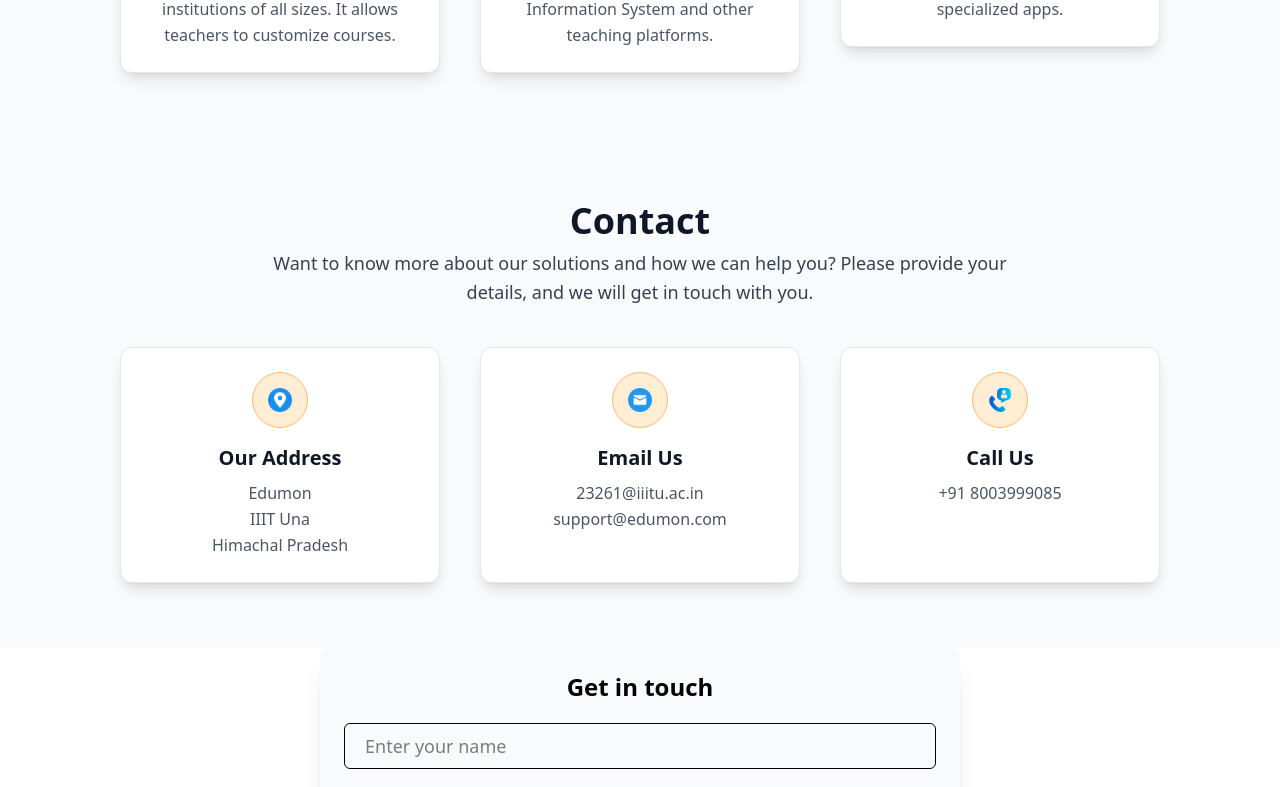
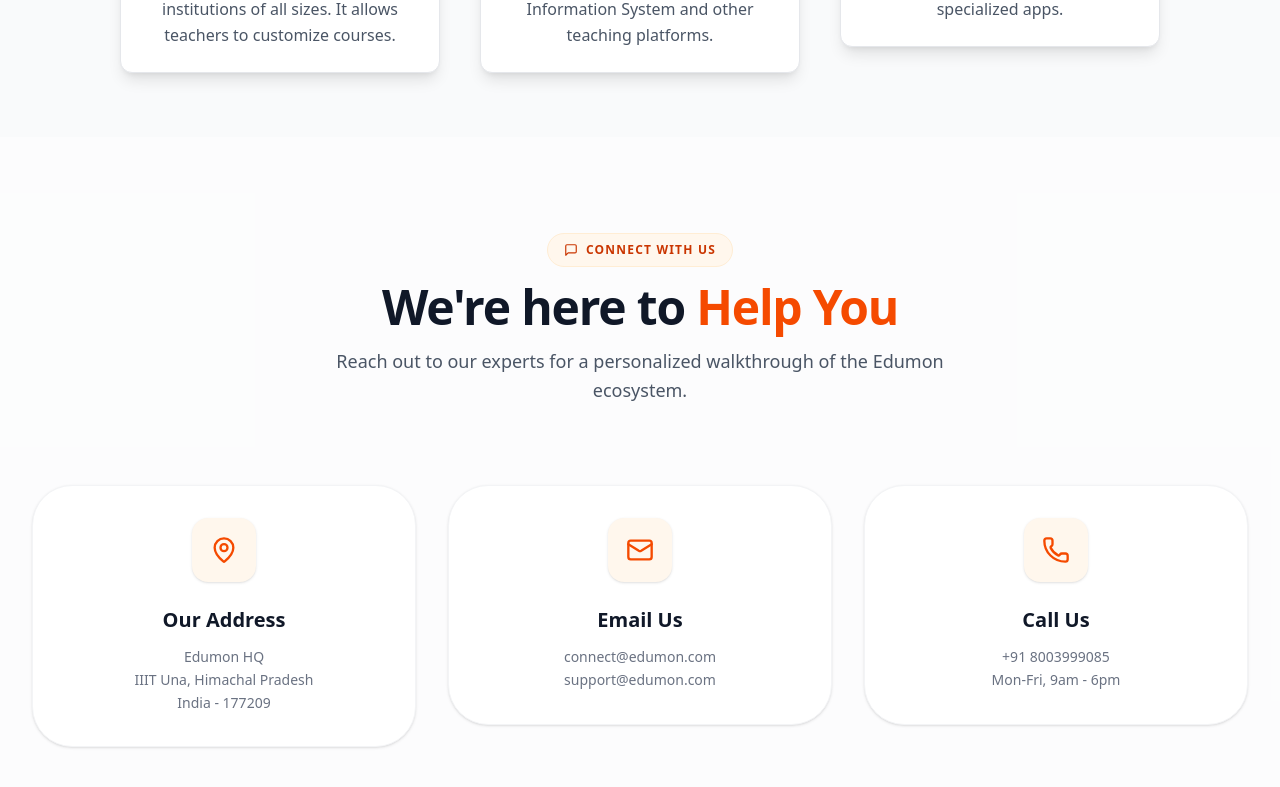
Before and after one commit to Yaswantsoni1128/Edumon, a React (Vite) app in the folder Frontend/: page / in a window 1280 px wide. Shown: the part 1840-2627 px from the top of the page. Built offline with nearby package versions, Linux system fonts and the light colour scheme; no server answers.

Commit message:
updated: contect us, about , service section ui updated

```diff
--- a/Frontend/src/components/About.jsx
+++ b/Frontend/src/components/About.jsx
@@ -1,79 +1,110 @@
 import React from 'react';
 import { motion } from 'framer-motion';
+import { ShieldCheck, Users, Zap, CheckCircle2, Award } from 'lucide-react';
 
 const About = () => {
   const cards = [
     {
-      icon: './school.png',
-      title: 'Seamless School Management',
+      icon: Users,
+      title: 'Seamless Management',
       content:
         'Effortlessly track attendance, grades, and student progress with our intuitive platform, reducing administrative workload.',
+      color: 'bg-sky-100 text-sky-600'
     },
     {
-      icon: './family.png',
-      title: 'Real-Time Parent Engagement',
+      icon: Zap,
+      title: 'Real-Time Engagement',
       content:
         'Keep parents informed with instant updates on assignments, fees, and school activities through a dedicated portal.',
+      color: 'bg-indigo-100 text-indigo-600'
     },
     {
-      icon: './cyber-security.png',
-      title: 'Secure & Scalable Solution',
+      icon: ShieldCheck,
+      title: 'Secure & Scalable',
       content:
         "Built with robust security and scalability, Edumon ensures data protection while adapting to your school's evolving needs.",
+      color: 'bg-emerald-100 text-emerald-600'
     },
   ];
 
   return (
-    <div className="py-10 px-4 sm:px-6 md:px-10 lg:px-20 xl:px-28 bg-gradient-to-br from-blue-50 to-white min-h-screen">
+    <div className="pb-20 px-4 sm:px-6 lg:px-8 bg-white min-h-screen">
+      <div className="max-w-7xl mx-auto space-y-20 lg:space-y-32">
         {/* Header Section */}
+        <div className="grid grid-cols-1 lg:grid-cols-2 gap-12 lg:gap-16 items-center">
           <motion.div
-        initial={{ opacity: 0, y: -30 }}
-        animate={{ opacity: 1, y: 0 }}
+            initial={{ opacity: 0, x: -30 }}
+            whileInView={{ opacity: 1, x: 0 }}
             transition={{ duration: 0.8 }}
-        className="bg-sky-600 mt-10 sm:mt-16 max-w-5xl mx-auto p-6 sm:p-10 rounded-3xl shadow-xl text-white text-center"
+            viewport={{ once: true }}
+            className="space-y-6"
           >
-        <h2 className="text-xl sm:text-2xl md:text-3xl lg:text-4xl font-bold mb-4">
-          Why Choose Edumon for Your School?
+            <div className="inline-flex items-center gap-2 px-4 py-2 rounded-full bg-sky-50 text-sky-700 text-[10px] font-black border border-sky-100 uppercase tracking-widest">
+              <Award size={14} />
+              <span>Verified Excellence</span>
+            </div>
+            <h2 className="text-3xl md:text-4xl lg:text-5xl font-black text-gray-900 leading-tight uppercase">
+              Why Choose Edumon for Your <span className="text-sky-600">Institution?</span>
             </h2>
-        <p className="text-sm sm:text-base md:text-lg lg:text-xl leading-relaxed">
+            <p className="text-base md:text-lg text-gray-600 leading-relaxed font-medium">
               Edumon simplifies school operations with Teacher & Student Management, ensuring
-          seamless attendance and performance tracking. Our Notices & Assignment
-          Management keeps everyone updated, while Fee & Attendance Tracking automates
-          payments and records accurately. A smart, cloud-based solution for effortless
-          school administration and improved learning experiences.
+              seamless attendance and performance tracking.
             </p>
+            <ul className="grid grid-cols-1 sm:grid-cols-2 gap-4">
+              {[
+                "Automated Attendance",
+                "Instant Notices",
+                "Secure Fees",
+                "Academic Reports"
+              ].map((text, i) => (
+                <li key={i} className="flex items-center gap-3 text-gray-700 text-[10px] font-black uppercase tracking-wider">
+                  <CheckCircle2 className="text-sky-500" size={18} />
+                  {text}
+                </li>
+              ))}
+            </ul>
           </motion.div>
 
+          <motion.div
+            initial={{ opacity: 0, scale: 0.95 }}
+            whileInView={{ opacity: 1, scale: 1 }}
+            transition={{ duration: 0.8 }}
+            viewport={{ once: true }}
+            className="relative"
+          >
+            <div className="aspect-[4/3] bg-gradient-to-br from-sky-600 to-indigo-700 rounded-[2.5rem] overflow-hidden shadow-2xl relative">
+              <img
+                src="https://images.unsplash.com/photo-1577891720d93-388d22797e8c?auto=format&fit=crop&q=80&w=1200"
+                alt="About Edumon"
+                className="w-full h-full object-cover mix-blend-overlay opacity-60 hover:scale-105 transition-transform duration-700"
+              />
+              <div className="absolute inset-0 flex items-center justify-center p-8 md:p-12 text-center text-white bg-black/10 text-xl font-medium italic uppercase tracking-tighter">
+                "Empowering educators to focus on what matters most."
+              </div>
+            </div>
+          </motion.div>
+        </div>
+
         {/* Info Boxes */}
-      <motion.div
-        className="grid grid-cols-1 sm:grid-cols-2 lg:grid-cols-3 gap-6 sm:gap-8 mt-12 max-w-7xl mx-auto"
-        initial="hidden"
-        whileInView="visible"
-        viewport={{ once: true }}
-        variants={{
-          visible: {
-            transition: {
-              staggerChildren: 0.3,
-            },
-          },
-        }}
-      >
+        <div className="grid grid-cols-1 md:grid-cols-3 gap-8 pb-10">
           {cards.map((item, idx) => (
             <motion.div
               key={idx}
-            variants={{
-              hidden: { opacity: 0, y: 40 },
-              visible: { opacity: 1, y: 0 },
-            }}
-            transition={{ duration: 0.6 }}
-            className="bg-white rounded-xl shadow-md p-6 flex flex-col items-center text-center hover:shadow-lg transition duration-300"
+              initial={{ opacity: 0, y: 20 }}
+              whileInView={{ opacity: 1, y: 0 }}
+              transition={{ duration: 0.5, delay: idx * 0.1 }}
+              viewport={{ once: true }}
+              className="group p-8 bg-gray-50 rounded-[2.5rem] border border-gray-100 hover:bg-white hover:shadow-2xl hover:border-transparent transition-all duration-300"
             >
-            <img src={item.icon} alt={item.title} className="w-16 h-16 mb-4" />
-            <h3 className="text-lg sm:text-xl font-semibold mb-2">{item.title}</h3>
-            <p className="text-sm sm:text-base text-gray-600">{item.content}</p>
+              <div className={`w-12 h-12 rounded-2xl flex items-center justify-center mb-6 transition-transform group-hover:scale-110 duration-300 ${item.color}`}>
+                <item.icon size={24} />
+              </div>
+              <h3 className="text-xl font-black text-gray-900 mb-4 tracking-tight uppercase">{item.title}</h3>
+              <p className="text-[10px] text-gray-500 leading-relaxed font-black uppercase tracking-widest">{item.content}</p>
             </motion.div>
           ))}
-      </motion.div>
+        </div>
+      </div>
     </div>
   );
 };
--- a/Frontend/src/components/ContactUs.jsx
+++ b/Frontend/src/components/ContactUs.jsx
@@ -1,51 +1,70 @@
 import React from 'react'
-import Contact from './LandingPage/Contact'
-import Footer from './LandingPage/Footer'
-import Navbar from './LandingPage/Navbar'
 import ContactCard from './LandingPage/ContactCard'
+import { motion } from 'framer-motion'
+import { MapPin, Mail, Phone, MessageSquare } from 'lucide-react'
 
 const ContactUs = () => {
   const cards = [
     {
-      icon: "./circle.png",
+      icon: MapPin,
       title: "Our Address",
-      description: `Edumon\nIIIT Una\nHimachal Pradesh`
+      description: `Edumon HQ\nIIIT Una, Himachal Pradesh\nIndia - 177209`
     },
     {
-      icon: "./mail.png",
+      icon: Mail,
       title: "Email Us",
-      description: `23261@iiitu.ac.in\nsupport@edumon.com`
+      description: `connect@edumon.com\nsupport@edumon.com`
     },
     {
-      icon: "./contact-us.png",
+      icon: Phone,
       title: "Call Us",
-      description: "+91 8003999085"
+      description: "+91 8003999085\nMon-Fri, 9am - 6pm"
     }
   ];
 
   return (
-    <div className=''>
+    <div className="py-20 px-4 sm:px-6 lg:px-8 bg-gray-50/30 min-h-screen">
+      <div className="max-w-7xl mx-auto">
+        <motion.div
+          initial={{ opacity: 0, y: -20 }}
+          whileInView={{ opacity: 1, y: 0 }}
+          transition={{ duration: 0.6 }}
+          viewport={{ once: true }}
+          className="text-center mb-16 space-y-4"
+        >
+          <div className="inline-flex items-center gap-2 px-4 py-2 rounded-full bg-orange-50 text-orange-700 text-[10px] font-black uppercase tracking-widest border border-orange-100">
+            <MessageSquare size={14} />
+            <span>Get in Touch</span>
+          </div>
+          <h2 className="text-3xl md:text-4xl lg:text-5xl font-black text-gray-900 tracking-tight uppercase">
+            Contact <span className="text-orange-600">Our team</span>
+          </h2>
+          <p className="max-w-2xl mx-auto text-[10px] md:text-xs text-gray-500 font-black uppercase tracking-[0.15em] leading-relaxed">
+            Have questions? We're here to help you revolutionize school management.
+          </p>
+        </motion.div>
 
-  return (
-    <div className="py-16 px-6 bg-gray-50">
-      {/* Heading */}
-      <div className="text-center mb-10">
-        <p className="text-4xl font-bold text-gray-900">Contact</p>
-        <p className="w-3/5 mx-auto text-lg text-gray-700 mt-2 leading-relaxed">
-          Want to know more about our solutions and how we can help you? Please provide your details, and we will get in touch with you.
-        </p>
-      </div>
-
-      {/* Contact Cards */}
-      <div className="flex flex-wrap justify-center gap-10">
-        {cards.map((item, idx) => (
-          <ContactCard key={idx} icon={item.icon} title={item.title} description={item.description} />
-        ))}
+        <motion.div
+          initial="hidden"
+          whileInView="visible"
+          viewport={{ once: true }}
+          variants={{ visible: { transition: { staggerChildren: 0.1 } } }}
+          className="grid grid-cols-1 md:grid-cols-3 gap-8 justify-items-center"
+        >
+          {cards.map((item, idx) => (
+            <motion.div
+              key={idx}
+              variants={{ hidden: { opacity: 0, scale: 0.95 }, visible: { opacity: 1, scale: 1 } }}
+              transition={{ duration: 0.5 }}
+              className="w-full"
+            >
+              <ContactCard icon={item.icon} title={item.title} description={item.description} />
+            </motion.div>
+          ))}
+        </motion.div>
       </div>
     </div>
   );
-    </div>
-  )
 }
 
 export default ContactUs
--- a/Frontend/src/components/LandingPage/Contact.jsx
+++ b/Frontend/src/components/LandingPage/Contact.jsx
@@ -1,40 +1,78 @@
 import React from 'react';
 import ContactCard from './ContactCard';
+import { motion } from 'framer-motion';
+import { MapPin, Mail, Phone, MessageSquare } from 'lucide-react';
 
 const Contact = () => {
   const cards = [
     {
-      icon: "./circle.png",
+      icon: MapPin,
       title: "Our Address",
-      description: `Edumon\nIIIT Una\nHimachal Pradesh`
+      description: `Edumon HQ\nIIIT Una, Himachal Pradesh\nIndia - 177209`
     },
     {
-      icon: "./mail.png",
+      icon: Mail,
       title: "Email Us",
-      description: `23261@iiitu.ac.in\nsupport@edumon.com`
+      description: `connect@edumon.com\nsupport@edumon.com`
     },
     {
-      icon: "./contact-us.png",
+      icon: Phone,
       title: "Call Us",
-      description: "+91 8003999085"
+      description: "+91 8003999085\nMon-Fri, 9am - 6pm"
     }
   ];
 
   return (
-    <div className="py-16 px-6 bg-gray-50">
-      {/* Heading */}
-      <div className="text-center mb-10">
-        <p className="text-4xl font-bold text-gray-900">Contact</p>
-        <p className="w-3/5 mx-auto text-lg text-gray-700 mt-2 leading-relaxed">
-          Want to know more about our solutions and how we can help you? Please provide your details, and we will get in touch with you.
-        </p>
-      </div>
+    <div className="py-24 px-4 sm:px-6 lg:px-8 bg-gray-50/50">
+      <div className="max-w-7xl mx-auto">
+        {/* Heading Section */}
+        <motion.div
+          initial={{ opacity: 0, y: -20 }}
+          whileInView={{ opacity: 1, y: 0 }}
+          transition={{ duration: 0.6 }}
+          viewport={{ once: true }}
+          className="text-center mb-20 space-y-4"
+        >
+          <div className="inline-flex items-center gap-2 px-4 py-2 rounded-full bg-orange-50 text-orange-700 text-xs font-bold uppercase tracking-widest border border-orange-100">
+            <MessageSquare size={14} />
+            <span>Connect with Us</span>
+          </div>
+          <h2 className="text-4xl md:text-5xl font-extrabold text-gray-900 tracking-tight">
+            We're here to <span className="text-orange-600">Help You</span>
+          </h2>
+          <p className="max-w-2xl mx-auto text-lg text-gray-600 font-medium leading-relaxed">
+            Reach out to our experts for a personalized walkthrough of the Edumon ecosystem.
+          </p>
+        </motion.div>
 
-      {/* Contact Cards */}
-      <div className="flex flex-wrap justify-center gap-10">
-        {cards.map((item, idx) => (
-          <ContactCard key={idx} icon={item.icon} title={item.title} description={item.description} />
-        ))}
+        {/* Contact Cards Grid */}
+        <motion.div
+          initial="hidden"
+          whileInView="visible"
+          viewport={{ once: true }}
+          variants={{
+            visible: { transition: { staggerChildren: 0.15 } }
+          }}
+          className="grid grid-cols-1 md:grid-cols-3 gap-8 justify-items-center"
+        >
+          {cards.map((item, idx) => (
+            <motion.div
+              key={idx}
+              variants={{
+                hidden: { opacity: 0, scale: 0.9 },
+                visible: { opacity: 1, scale: 1 }
+              }}
+              transition={{ duration: 0.5 }}
+              className="w-full"
+            >
+              <ContactCard
+                icon={item.icon}
+                title={item.title}
+                description={item.description}
+              />
+            </motion.div>
+          ))}
+        </motion.div>
       </div>
     </div>
   );
--- a/Frontend/src/components/LandingPage/ContactCard.jsx
+++ b/Frontend/src/components/LandingPage/ContactCard.jsx
@@ -1,22 +1,23 @@
 import React from "react";
 
-const ContactCard = ({ icon, title, description }) => {
+const ContactCard = ({ icon: Icon, title, description }) => {
   return (
-    <div className="bg-white shadow-lg border border-gray-200 rounded-xl p-6 w-80 text-center transition-transform duration-300 hover:scale-105 hover:shadow-xl flex flex-col justify-start items-center">
-      {/* Icon with Circular Background */}
-      <span className="w-14 h-14 flex items-center justify-center rounded-full bg-orange-100 border border-orange-300">
-        <img src={icon} alt={title} className="w-6 h-6" />
-      </span>
+    <div className="bg-white p-8 rounded-[2.5rem] border border-gray-100 shadow-sm hover:shadow-2xl transition-all duration-500 flex flex-col items-center text-center group w-full max-w-sm">
+      <div className="w-16 h-16 rounded-2xl bg-orange-50 flex items-center justify-center text-orange-600 mb-6 group-hover:scale-110 group-hover:bg-orange-600 group-hover:text-white transition-all duration-500 shadow-sm">
+        {typeof Icon === 'string' ? (
+          <img src={Icon} alt={title} className="w-8 h-8 object-contain" />
+        ) : (
+          <Icon size={28} />
+        )}
+      </div>
 
-      <span>
-        {/* Title */}
-        <p className="text-xl font-semibold text-gray-900 mt-4">{title}</p>
+      <h3 className="text-xl font-bold text-gray-900 mb-3 group-hover:text-orange-600 transition-colors duration-300">
+        {title}
+      </h3>
 
-        {/* Description (Supports Multi-line) */}
-        <p className="text-gray-600 text-md mt-2 whitespace-pre-wrap leading-relaxed">
-          {description}
-        </p>
-      </span>
+      <p className="text-gray-500 leading-relaxed text-sm font-medium whitespace-pre-wrap">
+        {description}
+      </p>
     </div>
   );
 };
--- a/Frontend/src/components/Services.jsx
+++ b/Frontend/src/components/Services.jsx
@@ -1,94 +1,88 @@
 import React from 'react';
 import FeatureCard from "./LandingPage/FeatureCard";
 import { motion } from 'framer-motion';
+import {
+  Users,
+  GraduationCap,
+  CreditCard,
+  BellRing,
+  CalendarCheck,
+  FileText,
+  BadgeCheck
+} from 'lucide-react';
 
 const Services = () => {
   const featureList = [
     {
-      icon: "./teacher.png",
-      title: "Teacher Management",
-      description:
-        "Cloud-based school management solution to help institutions record, track, and monitor students’ enrolment, grade, and attendance records.",
+      icon: Users,
+      title: "Teacher Portal",
+      description: "Faculty management and performance analytics.",
     },
     {
-      icon: "./student.png",
-      title: "Student Management",
-      description:
-        "Cloud-based online system which enables faculty members to track class-specific attendance and grade records.",
+      icon: GraduationCap,
+      title: "Student Hub",
+      description: "Academic history and attendance trends.",
     },
     {
-      icon: "./money.png",
-      title: "Fee Management",
-      description:
-        "Technology leverages teaching-learning solutions through smart classroom infrastructure.",
+      icon: CreditCard,
+      title: "Fee Automation",
+      description: "Digital payment processing and invoicing.",
     },
     {
-      icon: "./notifications.png",
-      title: "Notices Management",
-      description:
-        "A cloud-based scalable LMS platform for educational institutions of all sizes. It allows teachers to customize courses.",
+      icon: BellRing,
+      title: "Notice Express",
+      description: "Instant school Announcements and alerts.",
     },
     {
-      icon: "./check.png",
-      title: "Attendance Management",
-      description:
-        "Our solutions integrate with a school's existing Student Information System and other teaching platforms.",
+      icon: CalendarCheck,
+      title: "Smart Attendance",
+      description: "Daily logging with pattern analysis.",
     },
     {
-      icon: "./assignment.png",
-      title: "Assignment Management",
-      description:
-        "We develop mobile learning solutions and content for web and specialized apps.",
+      icon: FileText,
+      title: "Assignments",
+      description: "Distribution and tracking for students.",
     },
   ];
 
   return (
-    <div className="py-16 px-6 bg-gradient-to-br from-white to-blue-50 min-h-screen">
-      {/* Heading Section with animation */}
+    <div className="py-20 px-4 sm:px-6 lg:px-8 bg-gray-50/50 min-h-screen">
+      <div className="max-w-7xl mx-auto">
         <motion.div
-        className="mt-20 text-center mb-12"
-        initial={{ opacity: 0, y: -30 }}
-        animate={{ opacity: 1, y: 0 }}
-        transition={{ duration: 0.8 }}
+          className="text-center mb-16 space-y-4"
+          initial={{ opacity: 0, y: -20 }}
+          whileInView={{ opacity: 1, y: 0 }}
+          transition={{ duration: 0.6 }}
+          viewport={{ once: true }}
         >
-        <h2 className="text-4xl font-bold text-gray-900">Key Features</h2>
-        <p className="w-1/2 md:w-3/5 mx-auto text-lg text-gray-700 mt-4 leading-relaxed">
-          Explore our advanced educational solutions designed for better management and learning.
+          <div className="inline-flex items-center gap-2 px-4 py-2 rounded-full bg-indigo-50 text-indigo-700 text-[10px] font-black uppercase tracking-widest border border-indigo-100">
+            <BadgeCheck size={14} />
+            <span>Powering Excellence</span>
+          </div>
+          <h2 className="text-3xl md:text-4xl lg:text-5xl font-black text-gray-900 tracking-tight uppercase">
+            Comprehensive <span className="text-sky-600">Solutions</span>
+          </h2>
+          <p className="max-w-2xl mx-auto text-[10px] md:text-xs text-gray-500 font-black uppercase tracking-[0.15em] leading-relaxed">
+            Every tool you need to manage a modern educational institution efficiently.
           </p>
         </motion.div>
 
-      {/* Feature Cards Grid with animations */}
         <motion.div
-        className="flex flex-wrap justify-center gap-10 "
+          className="grid grid-cols-1 md:grid-cols-2 lg:grid-cols-3 gap-6 lg:gap-8"
           initial="hidden"
           whileInView="visible"
           viewport={{ once: true }}
           variants={{
-          visible: {
-            transition: {
-              staggerChildren: 0.2,
-            },
-          },
+            visible: { transition: { staggerChildren: 0.1 } }
           }}
         >
           {featureList.map((item, idx) => (
-          <motion.div
-            key={idx}
-            variants={{
-              hidden: { opacity: 0, y: 30 },
-              visible: { opacity: 1, y: 0 },
-            }}
-            transition={{ duration: 0.5 }}
-
-          >
-            <FeatureCard
-              icon={item.icon}
-              title={item.title}
-              description={item.description}
-            />
+            <motion.div key={idx} variants={{ hidden: { opacity: 0, y: 20 }, visible: { opacity: 1, y: 0 } }} className="h-full">
+              <FeatureCard icon={item.icon} title={item.title} description={item.description} />
             </motion.div>
           ))}
         </motion.div>
+      </div>
     </div>
   );
 };
```
Lines whose indentation alone changed are shown as unchanged.
